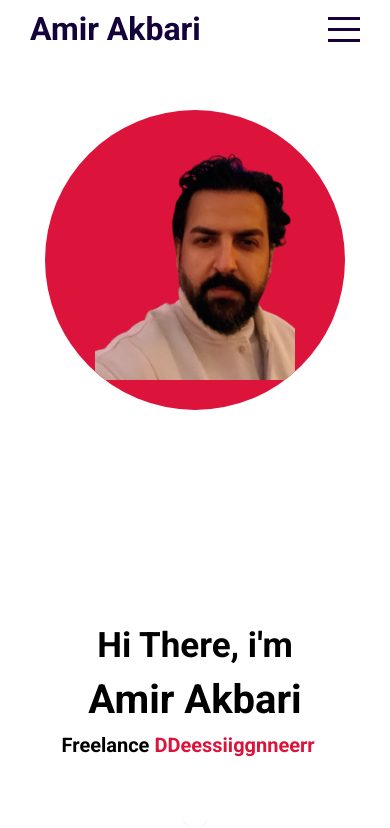
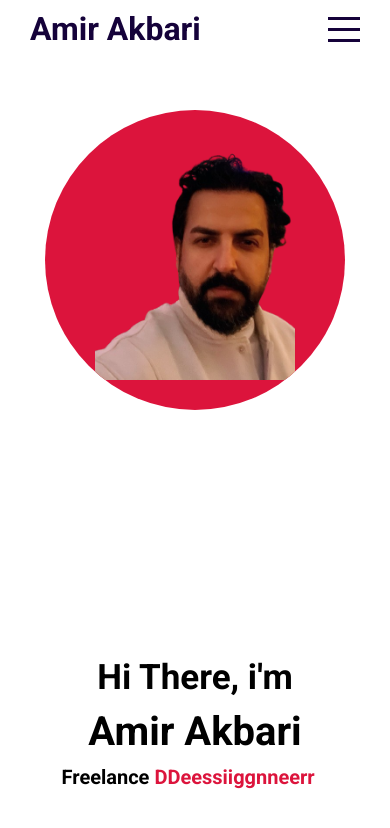
Before and after one commit to Amir-6687/my-portfolio2025, a React (Create React App) app: page / in a window 390 px wide. Shown: the top 828 px of the page. Built offline with nearby package versions, Linux system fonts and the light colour scheme.

Commit message:
Fix intro section mobile layout: center text and improve arrow down positioning

```diff
--- a/src/components/intro/intro.scss
+++ b/src/components/intro/intro.scss
@@ -16,6 +16,8 @@
     flex-direction: column;
     align-items: center;
     padding: 20px 0;
+    min-height: 100vh;
+    justify-content: center;
   }
 
   .left {
@@ -75,7 +77,10 @@
         padding-left: 0;
         align-items: center;
         text-align: center;
-        margin-top: 20px;
+        margin-top: 0;
+        margin-bottom: 40px;
+        flex: 1;
+        justify-content: center;
       }
 
       h1 {
@@ -152,10 +157,13 @@
       left: 35%;
 
       @include mobile {
-        position: absolute;
-        bottom: 20px;
-        left: 50%;
-        transform: translateX(-50%);
+        position: relative;
+        bottom: auto;
+        left: auto;
+        transform: none;
+        margin-top: 20px;
+        display: block;
+        text-align: center;
       }
 
       img {
@@ -163,7 +171,7 @@
         animation: arrowBlink 2s infinite;
 
         @include mobile {
-          width: 25px;
+          width: 35px;
         }
       }
 
```
